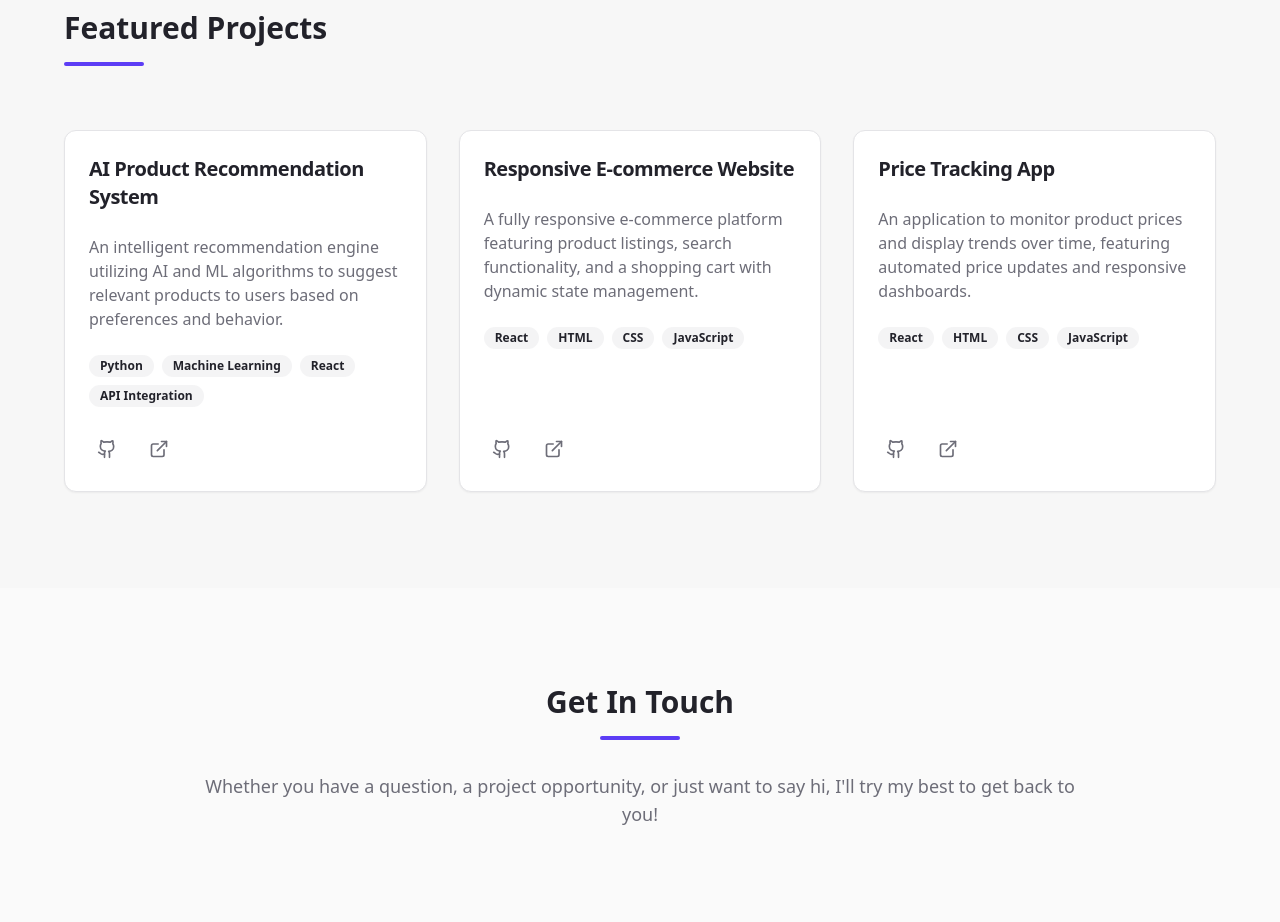
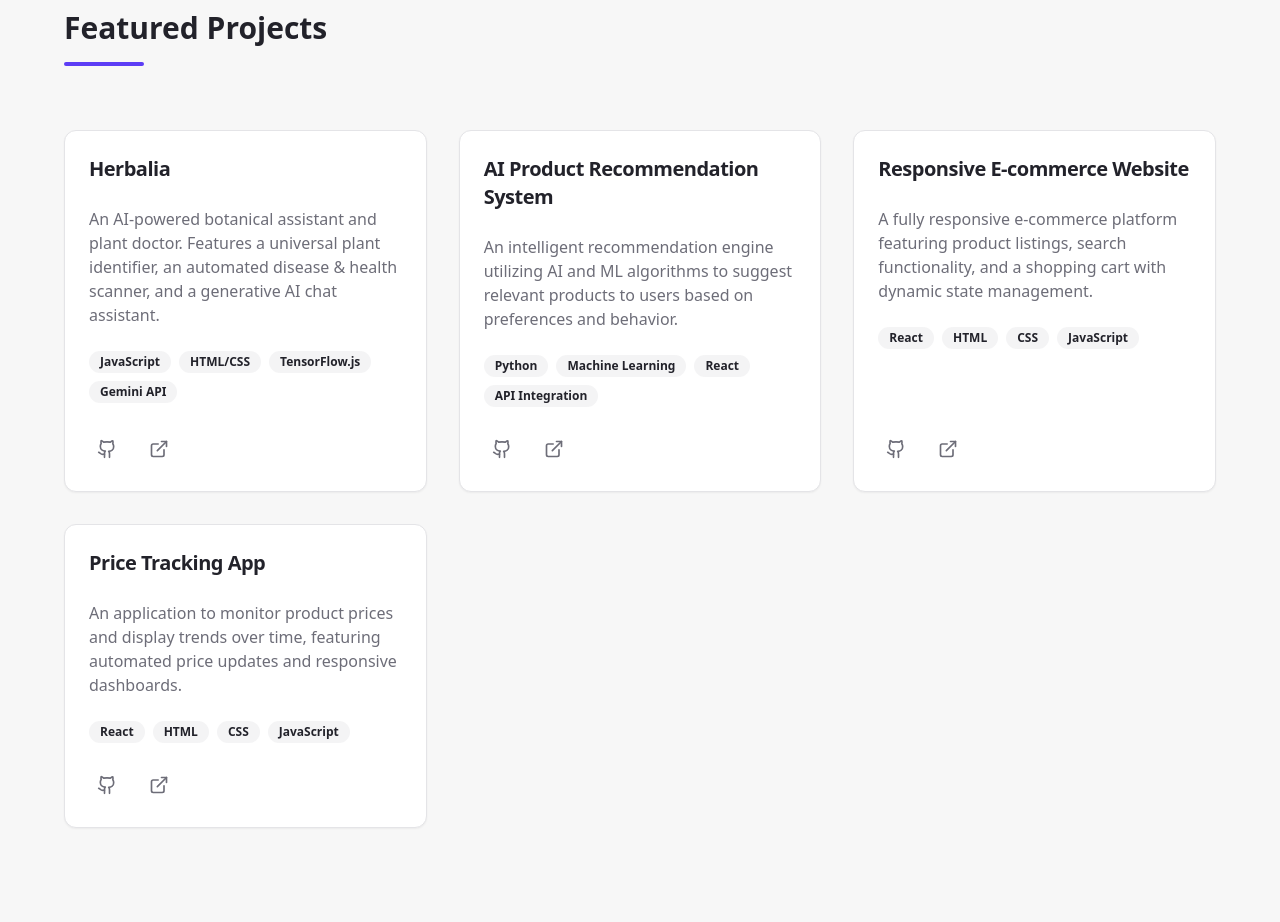
Before and after one commit to Vaibhavsrivastava-6105/My-Portfolio, a React app: page / in a window 1280 px wide. Shown: the part 1660-2582 px from the top of the page. Built offline with nearby package versions, Linux system fonts and the light colour scheme; the HTML template or start-up script is replaced by a standard one.

Commit message:
Add Herbalia project to portfolio

```diff
--- a/src/components/Projects.tsx
+++ b/src/components/Projects.tsx
@@ -5,6 +5,13 @@ import { ExternalLink } from "lucide-react"
 import { GithubIcon } from "./Icons"
 
 const projects = [
+  {
+    title: "Herbalia",
+    description: "An AI-powered botanical assistant and plant doctor. Features a universal plant identifier, an automated disease & health scanner, and a generative AI chat assistant.",
+    tech: ["JavaScript", "HTML/CSS", "TensorFlow.js", "Gemini API"],
+    github: "https://github.com/Vaibhavsrivastava-6105/herbalia",
+    demo: "https://herbaliaweb.vercel.app/"
+  },
   {
     title: "AI Product Recommendation System",
     description: "An intelligent recommendation engine utilizing AI and ML algorithms to suggest relevant products to users based on preferences and behavior.",
```
